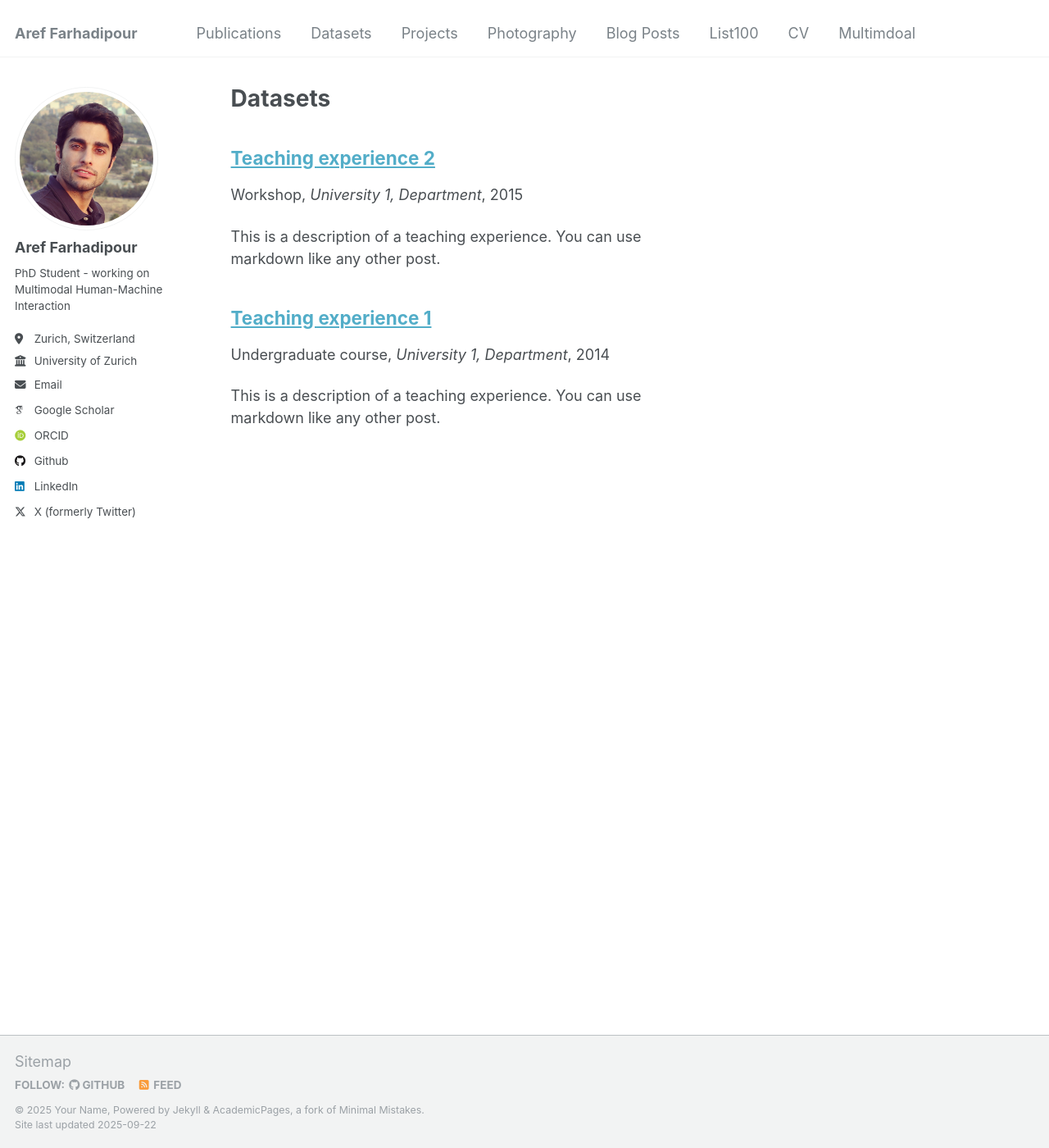
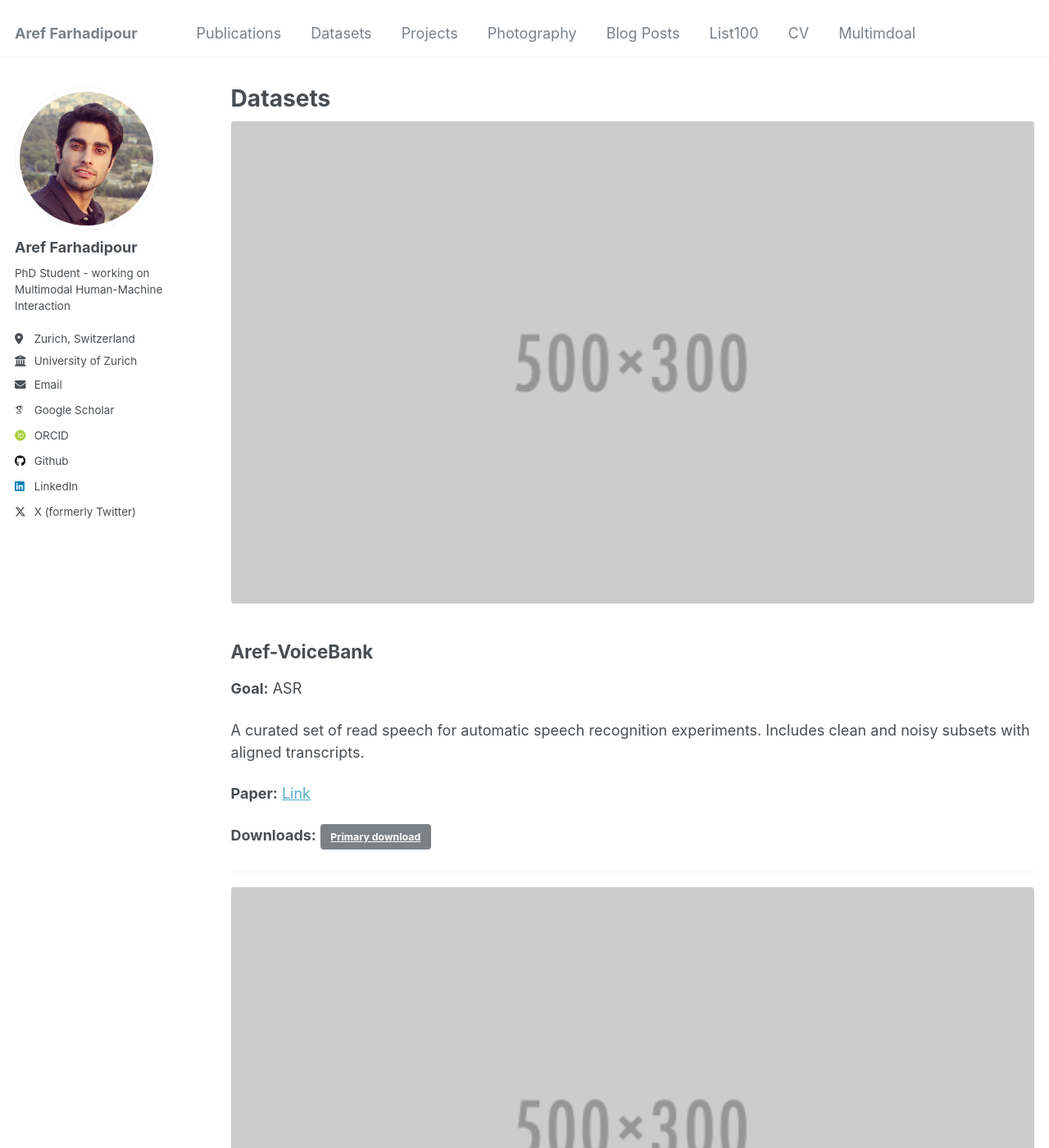
Before and after one commit to areffarhadi/areffarhadi.github.io, a Jekyll site: the page built from _pages/Datasets.html, in a window 1280 px wide and 1400 px high. Shown: the whole window at 82% size. Built offline with Jekyll 4.4.1, drawn with Linux system fonts in a browser that asks for light colours; some web fonts are replaced; some of the changed text lies outside the part shown.

Commit message:
Datasets: add data file and render page

```diff
--- /dev/null
+++ b/_data/datasets.yml
@@ -0,0 +1,27 @@
+# Add your datasets here. Each item supports:
+# - name: dataset name
+# - image: path to image in repo (e.g., images/500x300.png) or full URL
+# - goal: e.g., ASR, speech enhancement, diarization
+# - abstract: short description
+# - paper_url: link to paper (PDF or webpage)
+# - downloads: list of labeled links
+
+- name: Aref-VoiceBank
+  image: images/500x300.png
+  goal: ASR
+  abstract: "A curated set of read speech for automatic speech recognition experiments. Includes clean and noisy subsets with aligned transcripts."
+  paper_url: /files/paper1.pdf
+  downloads:
+    - label: Primary download
+      url: https://example.com/aref-voicebank
+
+- name: Aref-NoiseMix
+  image: images/500x300.png
+  goal: Speech Enhancement
+  abstract: "Mixtures of speech and real-world noise for supervised enhancement and denoising benchmarks."
+  paper_url: /files/paper2.pdf
+  downloads:
+    - label: Download (part 1)
+      url: https://example.com/aref-noisemix/part1
+    - label: Download (part 2)
+      url: https://example.com/aref-noisemix/part2
--- a/_pages/Datasets.html
+++ b/_pages/Datasets.html
@@ -1,12 +1,33 @@
 ---
 layout: archive
 title: "Datasets"
-permalink: /teaching/
+permalink: /Datasets/
 author_profile: true
 ---
 
 {% include base_path %}
 
-{% for post in site.teaching reversed %}
-  {% include archive-single.html %}
+{% assign datasets = site.data.datasets %}
+{% for ds in datasets %}
+<div class="archive__item">
+  {% if ds.image %}
+  <div class="archive__item-teaser">
+    <img src="{{ ds.image | relative_url }}" alt="{{ ds.name }}">
+  </div>
+  {% endif %}
+  <h2 class="archive__item-title">{{ ds.name }}</h2>
+  <p><strong>Goal:</strong> {{ ds.goal }}</p>
+  {% if ds.abstract %}<p>{{ ds.abstract }}</p>{% endif %}
+  {% if ds.paper_url %}
+  <p><strong>Paper:</strong> <a href="{{ ds.paper_url | relative_url }}">Link</a></p>
+  {% endif %}
+  {% if ds.downloads %}
+  <p><strong>Downloads:</strong>
+    {% for dl in ds.downloads %}
+      <a href="{{ dl.url }}" class="btn btn--primary btn--small">{{ dl.label }}</a>{% unless forloop.last %} {% endunless %}
+    {% endfor %}
+  </p>
+  {% endif %}
+</div>
+<hr />
 {% endfor %}
```
